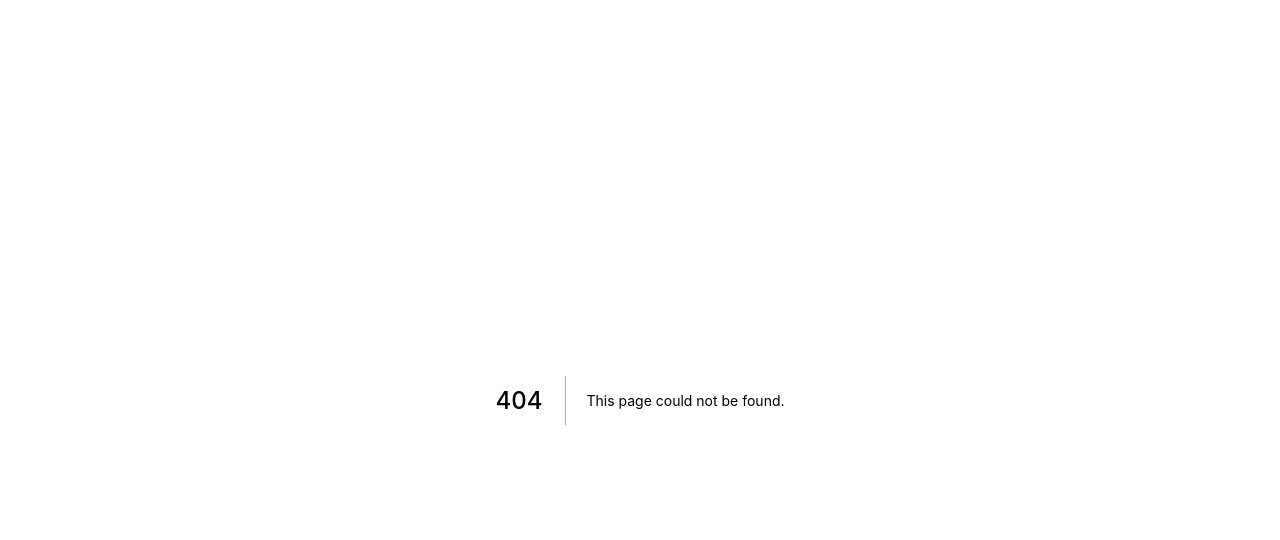
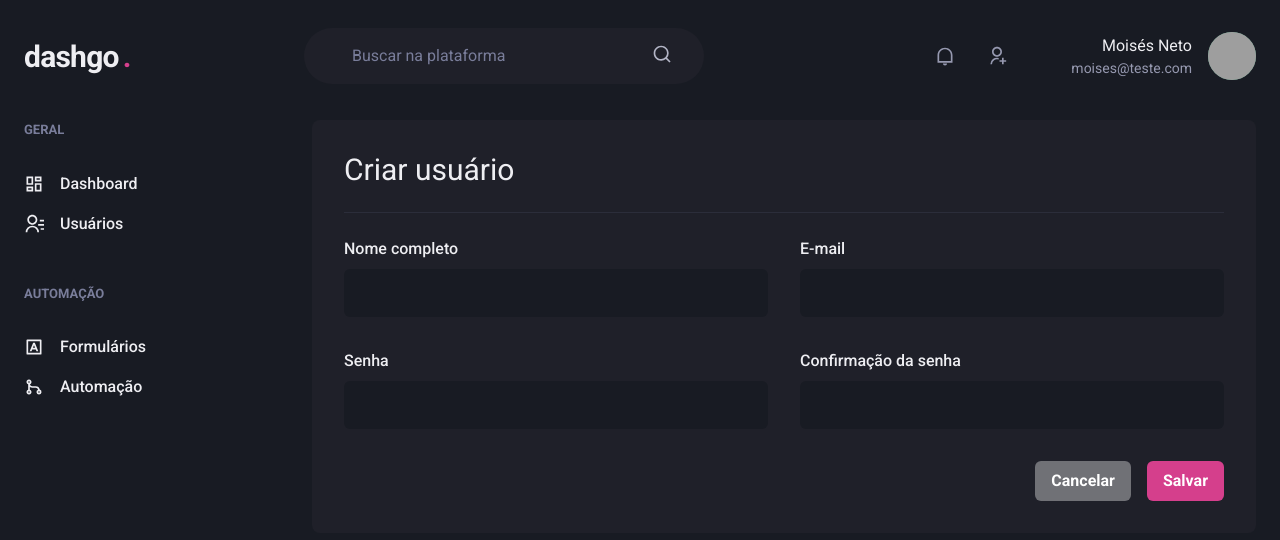
Before and after one commit to moisesnetouou/dashgo-next, a Next.js app: page /users/create in a window 1280 px wide. Before the commit this address had no page. Shown: the top 540 px of the page. Built offline with nearby package versions, Linux system fonts and the light colour scheme; grey boxes are pictures that could not be loaded.

Commit message:
feat: Page: User form.

```diff
--- /dev/null
+++ b/src/pages/users/create.tsx
@@ -0,0 +1,57 @@
+import {
+  Box,
+  Button,
+  Divider,
+  Flex,
+  Heading,
+  HStack,
+  SimpleGrid,
+  VStack,
+} from '@chakra-ui/react';
+import { RiAddLine, RiPencilLine } from 'react-icons/ri';
+import { Input } from '../../components/Form/Input';
+import { Header } from '../../components/Header';
+import { Sidebar } from '../../components/Sidebar';
+
+export default function CreateUser() {
+  return (
+    <Box>
+      <Header />
+
+      <Flex w="100%" my="6" maxWidth={1480} mx="auto" px="6">
+        <Sidebar />
+
+        <Box flex="1" borderRadius={8} bg="gray.800" p="8">
+          <Heading size="lg" fontWeight="normal">
+            Criar usuário
+          </Heading>
+
+          <Divider my="6" borderColor="gray.700" />
+
+          <VStack spacing="8">
+            <SimpleGrid minChildWidth="240px" spacing="8" w="100%">
+              <Input name="name" label="Nome completo" />
+              <Input name="email" type="email" label="E-mail" />
+            </SimpleGrid>
+
+            <SimpleGrid minChildWidth="240px" spacing="8" w="100%">
+              <Input name="password" type="password" label="Senha" />
+              <Input
+                name="password_confirmation"
+                type="password"
+                label="Confirmação da senha"
+              />
+            </SimpleGrid>
+          </VStack>
+
+          <Flex mt="8" justify="flex-end">
+            <HStack spacing="4">
+              <Button colorScheme="whiteAlpha">Cancelar</Button>
+              <Button colorScheme="pink">Salvar</Button>
+            </HStack>
+          </Flex>
+        </Box>
+      </Flex>
+    </Box>
+  );
+}
```
